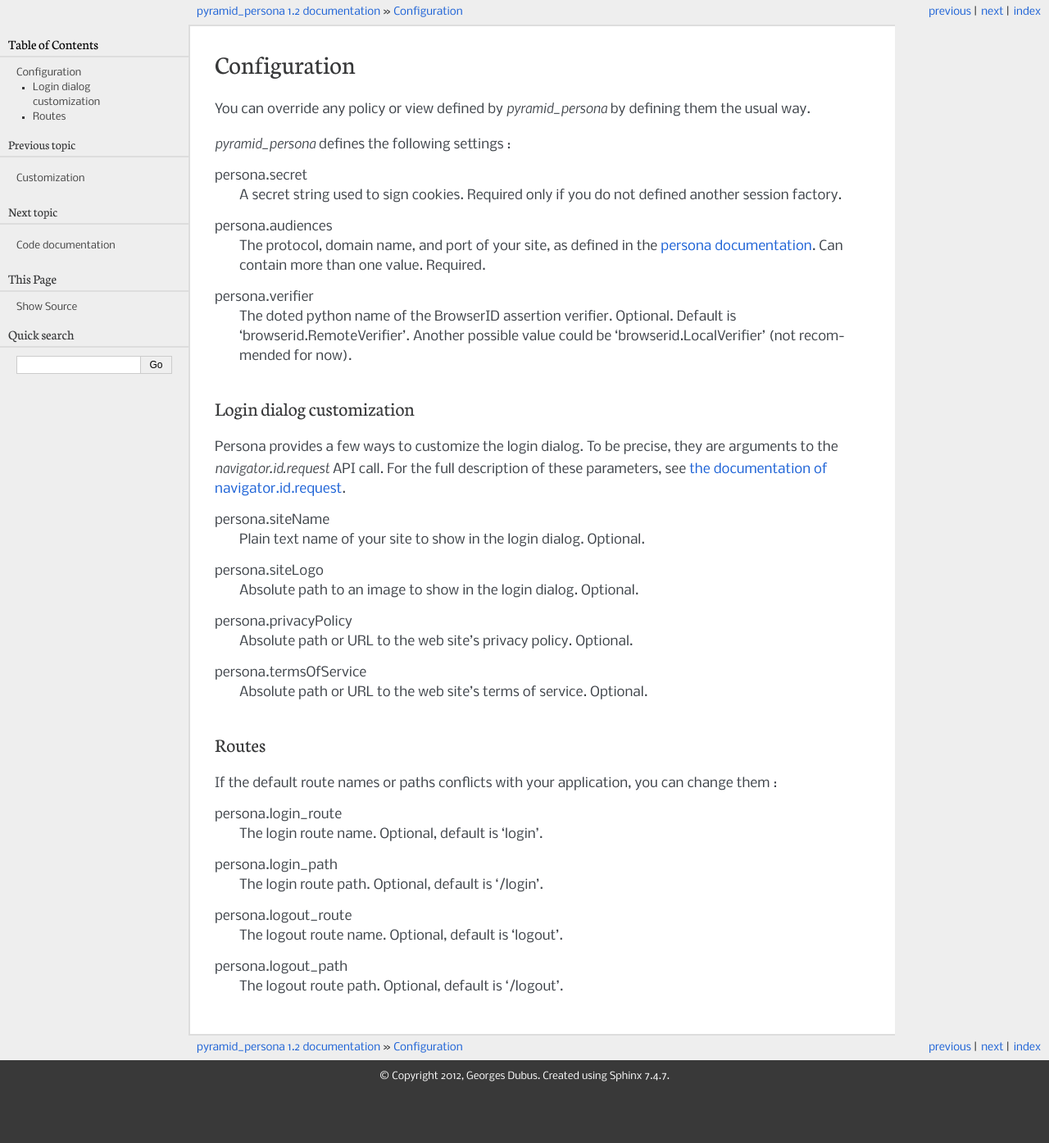
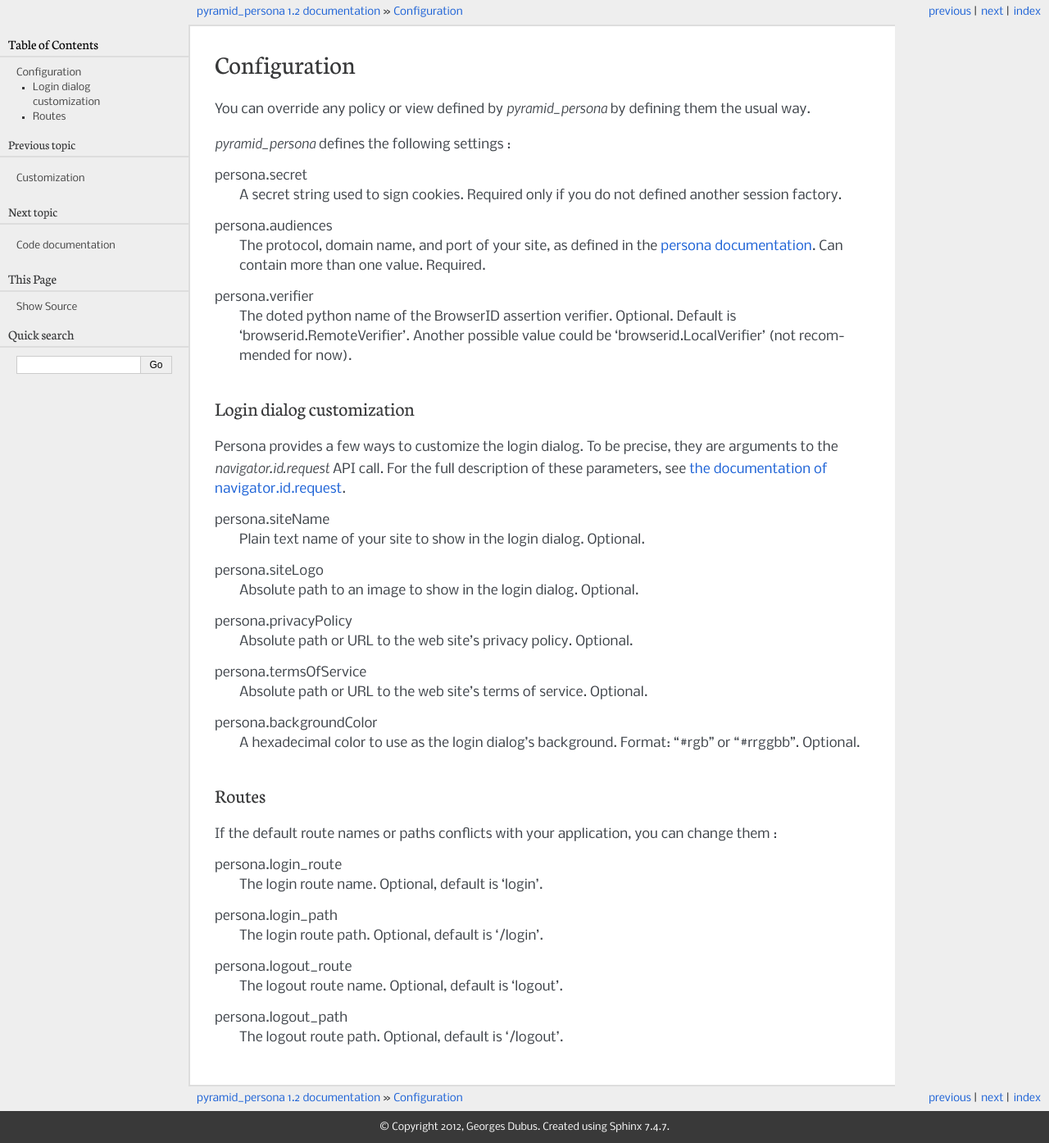
Before and after one commit to madjar/pyramid_persona, a Sphinx documentation site: the page built from docs/config.rst, in a window 1280 px wide. Shown: the whole page at 82% size. Built offline with Sphinx 7.4.7, drawn with Linux system fonts in a browser that asks for light colours; before the commit the page ends 1332 px from its top, so only the background shows below that.

Commit message:
Added support for the new backgroundColor option, to change the color of the login dialog.

```diff
--- a/CHANGES.rst
+++ b/CHANGES.rst
@@ -2,6 +2,7 @@
 ---
 
 - Added `success` to the login view response, to state whether the login attempt was successful, and whether the user should be considered as logged-in.
+- Added support for the new backgroundColor option, to change the color of the login dialog.
 
 1.4
 ---
--- a/docs/config.rst
+++ b/docs/config.rst
@@ -37,6 +37,9 @@
 persona.termsOfService
     Absolute path or URL to the web site's terms of service. Optional.
 
+persona.backgroundColor
+    A hexadecimal color to use as the login dialog's background. Format: "#rgb" or "#rrggbb". Optional.
+
 Routes
 ++++++
 
--- a/pyramid_persona/__init__.py
+++ b/pyramid_persona/__init__.py
@@ -65,7 +65,7 @@
 
     # Parameters for the request API call
     request_params = {}
-    for option in ('privacyPolicy', 'siteLogo', 'siteName', 'termsOfService'):
+    for option in ('privacyPolicy', 'siteLogo', 'siteName', 'termsOfService', 'backgroundColor'):
         setting_name = 'persona.%s'%option
         if setting_name in settings:
             request_params[option] = settings[setting_name]
```
